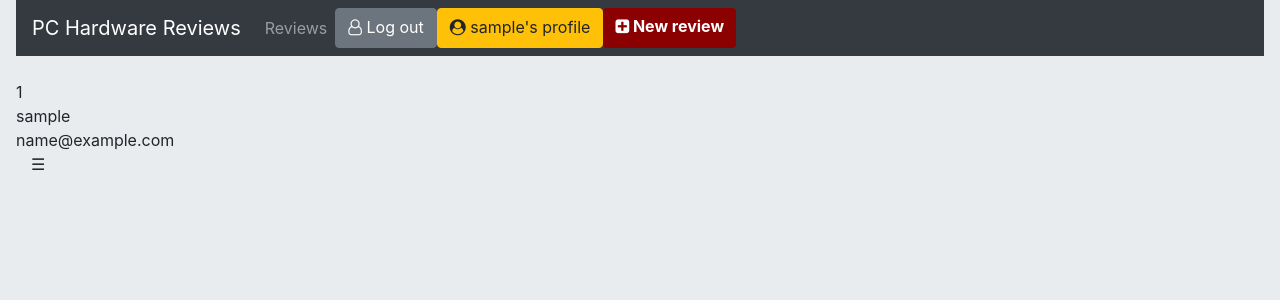
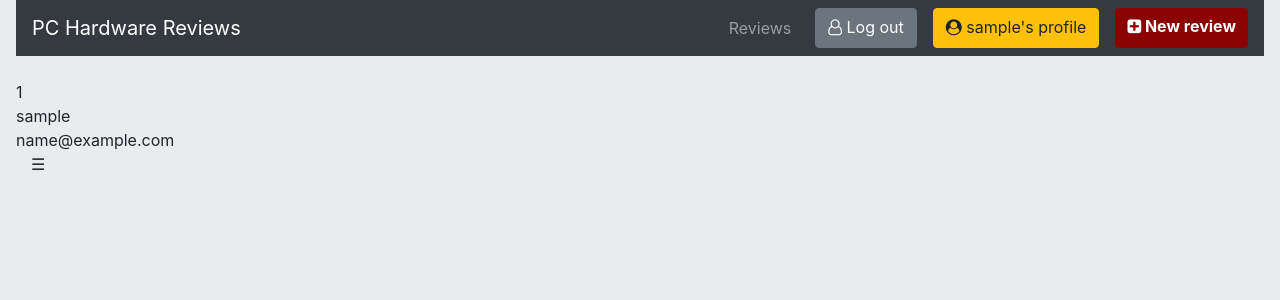
Before and after one commit to andrewsui/tgc07-project03, a Flask app: page /categories in a window 1280 px wide. Shown: the top 300 px of the page. Run offline with Flask 2, Linux system fonts and the light colour scheme; the visitor is signed in with stand-in values (Sample User, id 1); data that the repository does not hold is empty; some libraries are stand-ins or nearby versions.

Commit message:
Update HTML title and improve navbar button spacing

```diff
--- a/templates/base-template.html
+++ b/templates/base-template.html
@@ -4,7 +4,7 @@
 <head>
     <meta charset="UTF-8">
     <meta name="viewport" content="width=device-width, initial-scale=1.0">
-    <title>{% block title %}{% endblock %}</title>
+    <title>PC Hardware - {% block title %}{% endblock %}</title>
 
     <!-------- Favicon -------->
     <!-- {# https://favicon.io/emoji-favicons/desktop-computer/ #} -->
@@ -40,20 +40,22 @@
 </head>
 
 <body>
+
+    <!-- Navbar -->
     <nav class="navbar navbar-expand-md navbar-dark bg-dark">
         <a class="navbar-brand" href="{{ url_for('threads') }}">PC Hardware Reviews</a>
         <button class="navbar-toggler" type="button" data-toggle="collapse" data-target="#navbarNavAltMarkup" aria-controls="navbarNavAltMarkup" aria-expanded="false" aria-label="Toggle navigation">
             <span class="navbar-toggler-icon"></span>
         </button>
         <div class="collapse navbar-collapse" id="navbarNavAltMarkup">
-            <div class="navbar-nav">
+            <div class="navbar-nav ml-auto">
                 <a class="nav-link" href="{{ url_for('threads') }}">Reviews</a>
                 {% if not current_user.is_authenticated %}
-                    <a href="{{ url_for('create_user') }}" class="btn btn-success"><i class="fa fa-user-plus" aria-hidden="true"></i> Sign up</a>
+                    <a href="{{ url_for('create_user') }}" class="btn btn-success mx-3"><i class="fa fa-user-plus" aria-hidden="true"></i> Sign up</a>
                     <a href="{{ url_for('login') }}" class="btn btn-primary"><i class="fa fa-user" aria-hidden="true"></i> Log in</a>
                 {% else %}
-                    <a href="{{ url_for('logout') }}" class="btn btn-secondary"><i class="fa fa-user-o" aria-hidden="true"></i> Log out</a>
-                    <a href="{{ url_for('update_user', user_id=current_user._id) }}" class="btn btn-warning"><i class="fa fa-user-circle" aria-hidden="true"></i> {{ current_user.username }}'s profile</a>
+                    <a href="{{ url_for('logout') }}" class="btn btn-secondary mx-3"><i class="fa fa-user-o" aria-hidden="true"></i> Log out</a>
+                    <a href="{{ url_for('update_user', user_id=current_user._id) }}" class="btn btn-warning mr-3"><i class="fa fa-user-circle" aria-hidden="true"></i> {{ current_user.username }}'s profile</a>
                     <a href="{{ url_for('create_thread') }}" class="btn btn-danger"><i class="fa fa-plus-square" aria-hidden="true"></i> New review</a>
                 {% endif %}
             </div>
@@ -69,10 +71,12 @@
     {{ current_user.email }}
     <br>
 
+    <!-- Main section container -->
     <div class="container-fluid">
         {% block content %}
         {% endblock %}
     </div>
+
 </body>
 
 </html>
```
